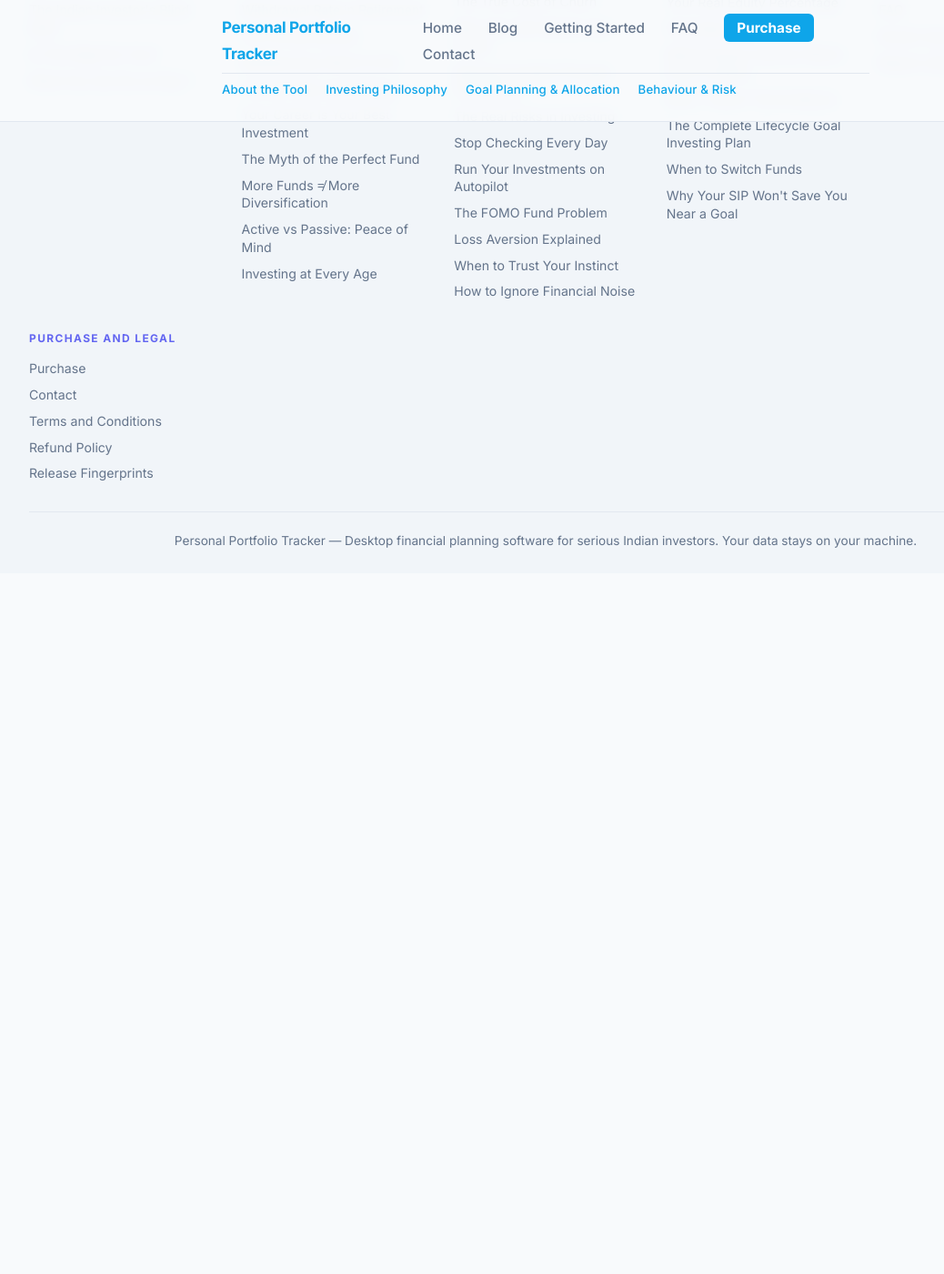
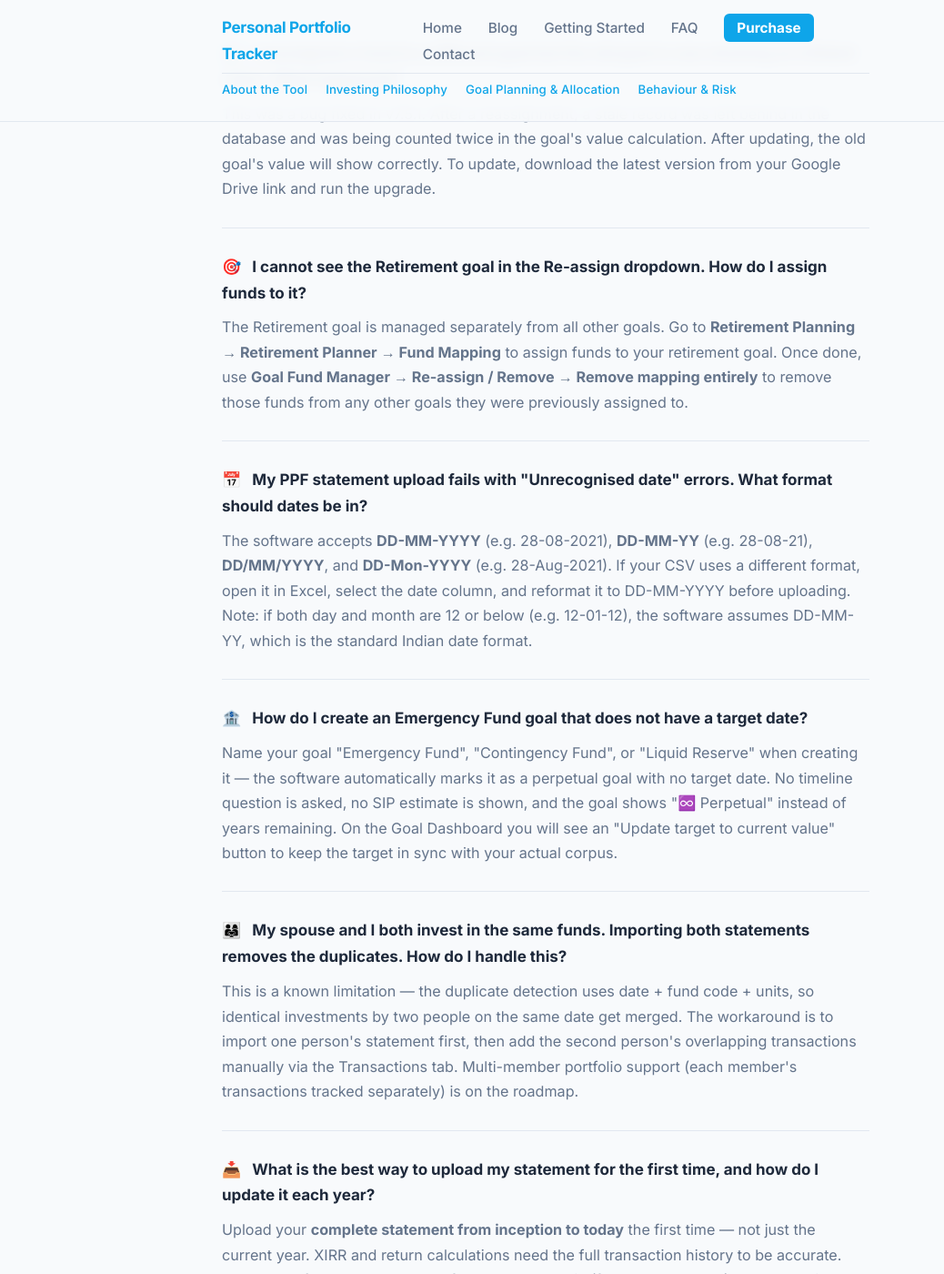
Before and after one commit to srikrishna2024/portfolio-tracker-blog, a Jekyll site: the page built from faq/index.html, in a window 1280 px wide and 1400 px high, scrolled down 2891 px. Shown: the whole window at 91% size, without its empty margins (40-1078 px from the left). Built offline with Jekyll 4.4.1, drawn with Linux system fonts in a browser that asks for light colours; before the commit the page ends 3521 px from its top, so only the background shows below that; some of the changed text lies outside the part shown.

Commit message:
updated blog post

```diff
--- a/faq/index.html
+++ b/faq/index.html
@@ -72,5 +72,40 @@ title: Frequently Asked Questions
       <p><a href="{{ '/get-the-app/' | relative_url }}">Visit the Get the Software page</a> for purchase details.</p>
     </div>
 
+    <div class="faq-item">
+      <h3><span class="faq-icon">📊</span> The Portfolio Analysis page shows a very high Debt Value — much more than what I actually hold. Why?</h3>
+      <p>Portfolio Analysis shows <strong>all debt</strong> — your debt mutual funds (like money market, gilt, or short-duration funds) plus your EPF/NPS/PPF instruments. The Debt &amp; Fixed Income Tracker shows only the manual instruments (EPF/NPS/PPF). The difference is your debt mutual funds. If the number still looks too high, go to <strong>Goal Planning → Goal Fund Manager → Fix Fund Types</strong> — some funds may be incorrectly tagged as Debt when they are actually equity index funds or ETFs.</p>
+    </div>
+
+    <div class="faq-item">
+      <h3><span class="faq-icon">🔄</span> I reassigned a fund to a different goal but the old goal is now showing an inflated value. What happened?</h3>
+      <p>This was a bug fixed in v7.5.1. After a reassignment, a stale record was left behind in the database and was being counted twice in the goal's value calculation. After updating, the old goal's value will show correctly. To update, download the latest version from your Google Drive link and run the upgrade.</p>
+    </div>
+
+    <div class="faq-item">
+      <h3><span class="faq-icon">🎯</span> I cannot see the Retirement goal in the Re-assign dropdown. How do I assign funds to it?</h3>
+      <p>The Retirement goal is managed separately from all other goals. Go to <strong>Retirement Planning → Retirement Planner → Fund Mapping</strong> to assign funds to your retirement goal. Once done, use <strong>Goal Fund Manager → Re-assign / Remove → Remove mapping entirely</strong> to remove those funds from any other goals they were previously assigned to.</p>
+    </div>
+
+    <div class="faq-item">
+      <h3><span class="faq-icon">📅</span> My PPF statement upload fails with "Unrecognised date" errors. What format should dates be in?</h3>
+      <p>The software accepts <strong>DD-MM-YYYY</strong> (e.g. 28-08-2021), <strong>DD-MM-YY</strong> (e.g. 28-08-21), <strong>DD/MM/YYYY</strong>, and <strong>DD-Mon-YYYY</strong> (e.g. 28-Aug-2021). If your CSV uses a different format, open it in Excel, select the date column, and reformat it to DD-MM-YYYY before uploading. Note: if both day and month are 12 or below (e.g. 12-01-12), the software assumes DD-MM-YY, which is the standard Indian date format.</p>
+    </div>
+
+    <div class="faq-item">
+      <h3><span class="faq-icon">🏦</span> How do I create an Emergency Fund goal that does not have a target date?</h3>
+      <p>Name your goal "Emergency Fund", "Contingency Fund", or "Liquid Reserve" when creating it — the software automatically marks it as a perpetual goal with no target date. No timeline question is asked, no SIP estimate is shown, and the goal shows "♾️ Perpetual" instead of years remaining. On the Goal Dashboard you will see an "Update target to current value" button to keep the target in sync with your actual corpus.</p>
+    </div>
+
+    <div class="faq-item">
+      <h3><span class="faq-icon">👨‍👩‍👧</span> My spouse and I both invest in the same funds. Importing both statements removes the duplicates. How do I handle this?</h3>
+      <p>This is a known limitation — the duplicate detection uses date + fund code + units, so identical investments by two people on the same date get merged. The workaround is to import one person's statement first, then add the second person's overlapping transactions manually via the Transactions tab. Multi-member portfolio support (each member's transactions tracked separately) is on the roadmap.</p>
+    </div>
+
+    <div class="faq-item">
+      <h3><span class="faq-icon">📥</span> What is the best way to upload my statement for the first time, and how do I update it each year?</h3>
+      <p>Upload your <strong>complete statement from inception to today</strong> the first time — not just the current year. XIRR and return calculations need the full transaction history to be accurate. Each year after that, download a full statement again (from start to today) and upload it. Duplicates from previous uploads are automatically skipped, so re-uploading the full history is safe. AMFI code remapping only needs to be done once per fund, not on every upload.</p>
+    </div>
+
   </div>
 </div>
```
